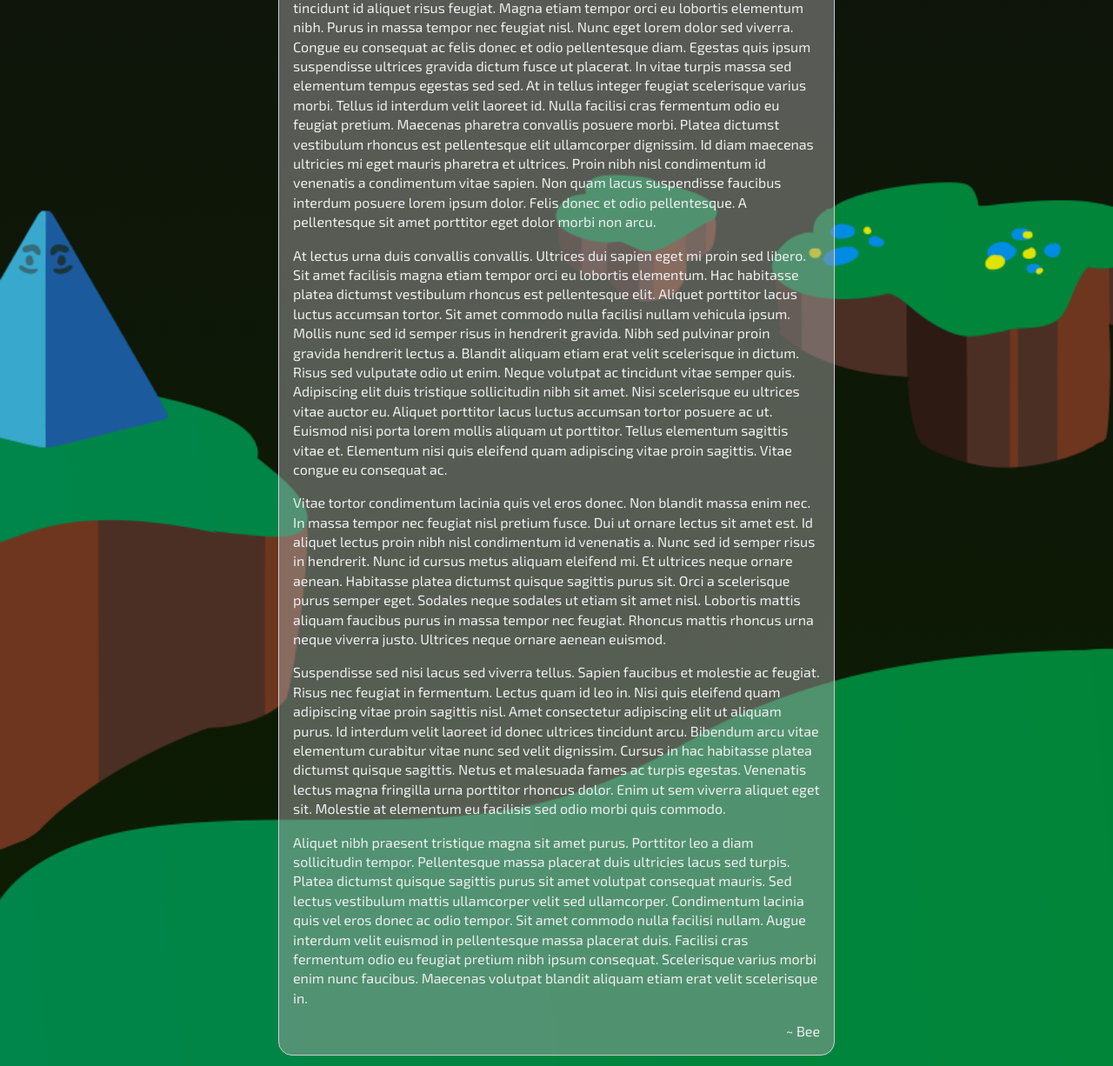
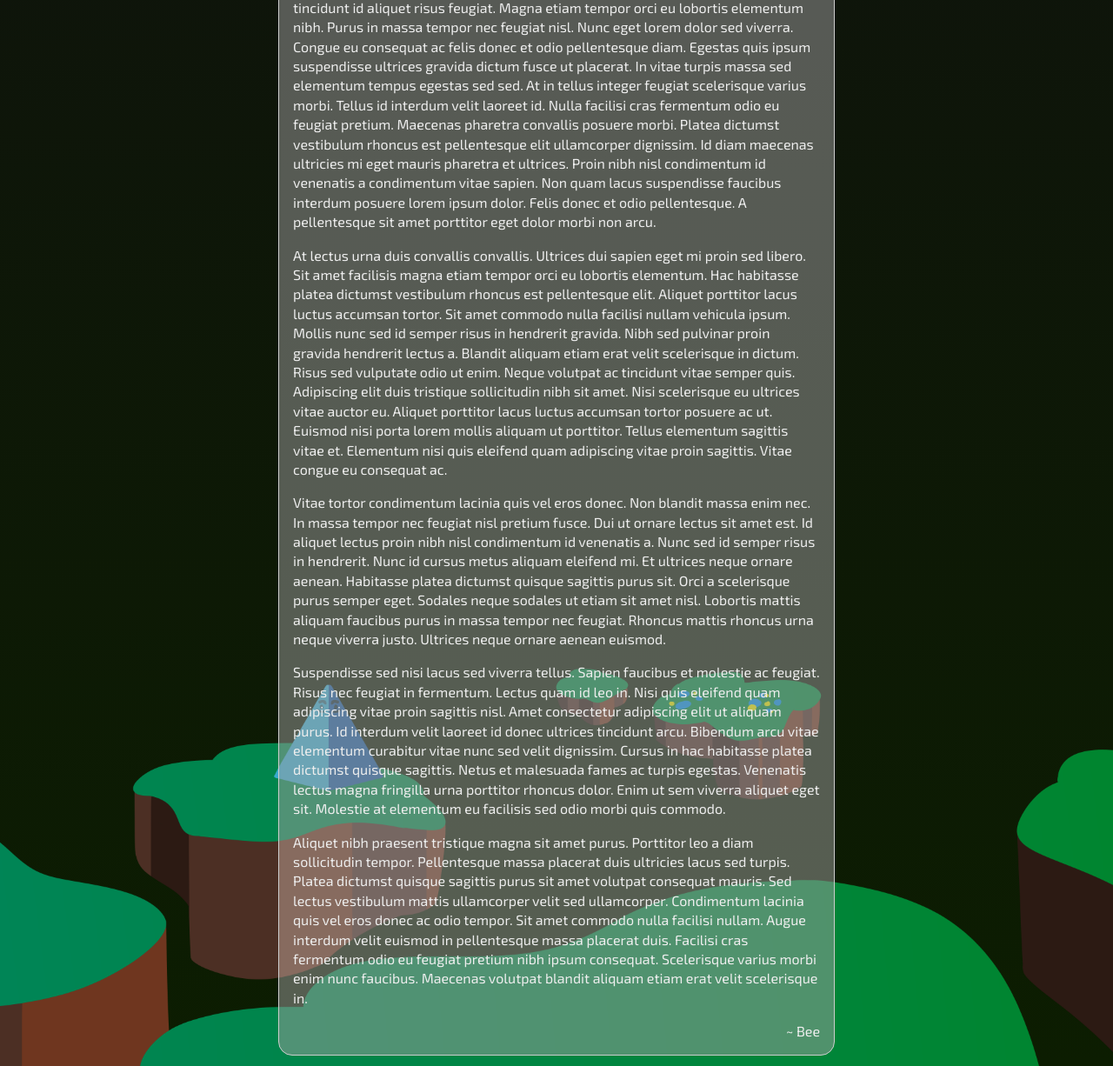
Before and after one commit to Backwards-N/Backwards-N.github.io, a PHP site: page / in a window 1280 px wide. Shown: the part 389-1615 px from the top of the page at 87% size. Run offline with PHP 8.4, Linux system fonts and the light colour scheme.

Commit message:
Minor fix

```diff
--- a/css/main.css
+++ b/css/main.css
@@ -21,7 +21,7 @@ html {
 
 	background-position: bottom;
   background-repeat: no-repeat;
-  background-size: cover;
+  background-size: 100% auto;
   position: relative;
 }
 
```
